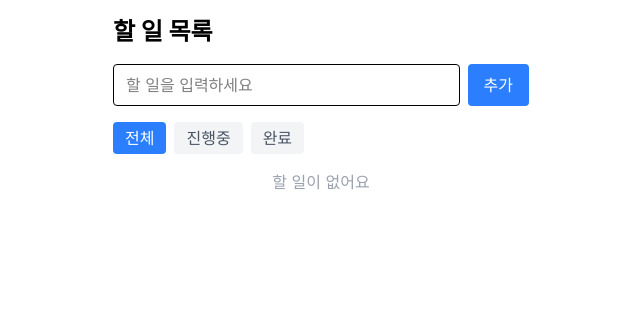
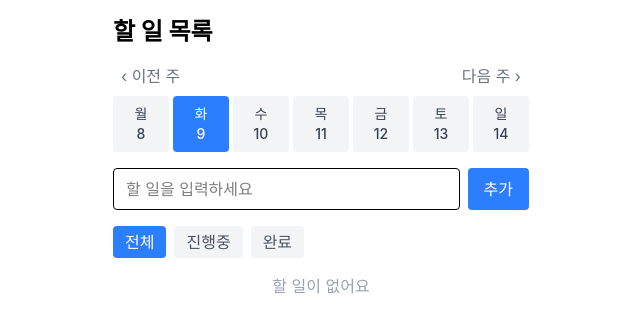
Before and after one commit to ocoals/kakao-assignment-1, a React (Vite) app: page / in a window 1280 px wide. Shown: the top 332 px of the page, without its empty margins (319-959 px from the left). Built offline with nearby package versions, Linux system fonts and the light colour scheme.

Commit message:
feat: 주간 날짜 뷰 React 컴포넌트로 마이그레이션

```diff
--- a/src/App.jsx
+++ b/src/App.jsx
@@ -2,13 +2,21 @@ import { useState } from "react";
 import TodoForm from "./components/TodoForm";
 import FilterTabs from "./components/FilterTabs";
 import TodoList from "./components/TodoList";
+import WeekStrip from "./components/WeekStrip";
+import { formatDateKey } from "./utils/date";
 
 function App() {
   const [todos, setTodos] = useState([]);
   const [currentFilter, setCurrentFilter] = useState("all");
+  const [selectedDate, setSelectedDate] = useState(new Date());
 
   const addTodo = (text) => {
-    const newTodo = { id: Date.now(), text, completed: false };
+    const newTodo = {
+      id: Date.now(),
+      text,
+      completed: false,
+      date: formatDateKey(selectedDate),
+    };
     setTodos([...todos, newTodo]);
   };
 
@@ -32,7 +40,9 @@ function App() {
     setTodos(todos.filter((todo) => todo.id !== id));
   };
 
+  const selectedKey = formatDateKey(selectedDate);
   const visibleTodos = todos.filter((todo) => {
+    if (todo.date !== selectedKey) return false;
     if (currentFilter === "active") return !todo.completed;
     if (currentFilter === "completed") return todo.completed;
     return true;
@@ -41,6 +51,11 @@ function App() {
   return (
     <div className="max-w-md mx-auto p-4">
       <h1 className="text-2xl font-bold mb-4">할 일 목록</h1>
+      <WeekStrip
+        selectedDate={selectedDate}
+        onSelectDate={setSelectedDate}
+        todos={todos}
+      />
       <TodoForm onAdd={addTodo} />
       <FilterTabs currentFilter={currentFilter} onChange={setCurrentFilter} />
       <TodoList
--- /dev/null
+++ b/src/components/WeekStrip.jsx
@@ -0,0 +1,57 @@
+import { formatDateKey, getWeekDates, addWeeks } from "../utils/date";
+
+const DAY_LABELS = ["월", "화", "수", "목", "금", "토", "일"];
+
+function WeekStrip({ selectedDate, onSelectDate, todos }) {
+  const weekDates = getWeekDates(selectedDate);
+  const selectedKey = formatDateKey(selectedDate);
+  const todayKey = formatDateKey(new Date());
+
+  return (
+    <div className="mb-4">
+      <div className="mb-2 flex items-center justify-between">
+        <button
+          onClick={() => onSelectDate(addWeeks(selectedDate, -1))}
+          className="px-2 text-gray-500"
+        >
+          ‹ 이전 주
+        </button>
+        <button
+          onClick={() => onSelectDate(addWeeks(selectedDate, 1))}
+          className="px-2 text-gray-500"
+        >
+          다음 주 ›
+        </button>
+      </div>
+
+      <div className="flex gap-1">
+        {weekDates.map((date, i) => {
+          const key = formatDateKey(date);
+          const count = todos.filter((todo) => todo.date === key).length;
+          const isSelected = key === selectedKey;
+          const isToday = key === todayKey;
+
+          return (
+            <button
+              key={key}
+              onClick={() => onSelectDate(date)}
+              className={`flex-1 rounded py-2 text-center text-sm ${
+                isSelected
+                  ? "bg-blue-500 text-white"
+                  : isToday
+                  ? "bg-blue-100 text-blue-700"
+                  : "bg-gray-100 text-gray-700"
+              }`}
+            >
+              <div>{DAY_LABELS[i]}</div>
+              <div className="font-medium">{date.getDate()}</div>
+              {count > 0 && <div className="text-xs">{count}개</div>}
+            </button>
+          );
+        })}
+      </div>
+    </div>
+  );
+}
+
+export default WeekStrip;
--- /dev/null
+++ b/src/utils/date.js
@@ -0,0 +1,30 @@
+export function formatDateKey(date) {
+  // toISOString()은 UTC로 변환돼 한국에서 날짜가 하루 밀릴 수 있어 직접 만든다.
+  const year = date.getFullYear();
+  const month = String(date.getMonth() + 1).padStart(2, "0");
+  const day = String(date.getDate()).padStart(2, "0");
+  return `${year}-${month}-${day}`;
+}
+
+export function getMonday(date) {
+  const day = date.getDay(); // 0=일, 1=월, ... 6=토
+  const diff = day === 0 ? -6 : 1 - day;
+  const monday = new Date(date);
+  monday.setDate(date.getDate() + diff);
+  return monday;
+}
+
+export function getWeekDates(date) {
+  const monday = getMonday(date);
+  return [0, 1, 2, 3, 4, 5, 6].map((i) => {
+    const d = new Date(monday);
+    d.setDate(monday.getDate() + i);
+    return d;
+  });
+}
+
+export function addWeeks(date, n) {
+  const d = new Date(date);
+  d.setDate(date.getDate() + n * 7);
+  return d;
+}
```
